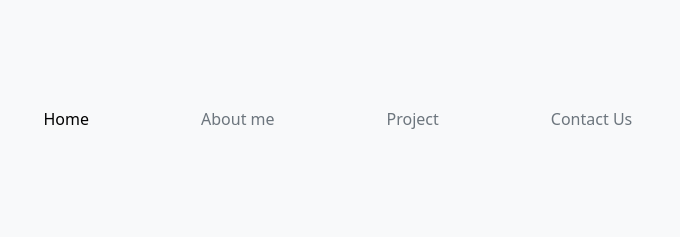
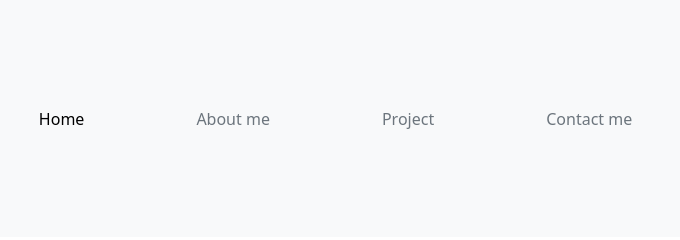
Before and after one commit to Heris-T/Heris-T.github.io, a plain HTML site: page index.html in a window 1280 px wide. Shown: the top 240 px of the page, 456-1136 px from the left. Drawn offline with nearby package versions, Linux system fonts and the light colour scheme.

Commit message:
Update index.html

```diff
--- a/index.html
+++ b/index.html
@@ -26,7 +26,7 @@
           <li class="nav-item p-lg-5"><a class="nav-link active text-black" aria-current="page" href="index.html">Home</a></li>
           <li class="nav-item p-lg-5"><a class="nav-link text-muted" href="about-me.html">About me</a></li>
           <li class="nav-item p-lg-5"><a class="nav-link text-muted" href="project.html">Project</a></li>
-          <li class="nav-item p-lg-5"><a class="nav-link text-muted" href="contact.html">Contact Us</a></li>
+          <li class="nav-item p-lg-5"><a class="nav-link text-muted" href="contact.html">Contact me</a></li>
       </div>
     </div>
   </nav>
```
